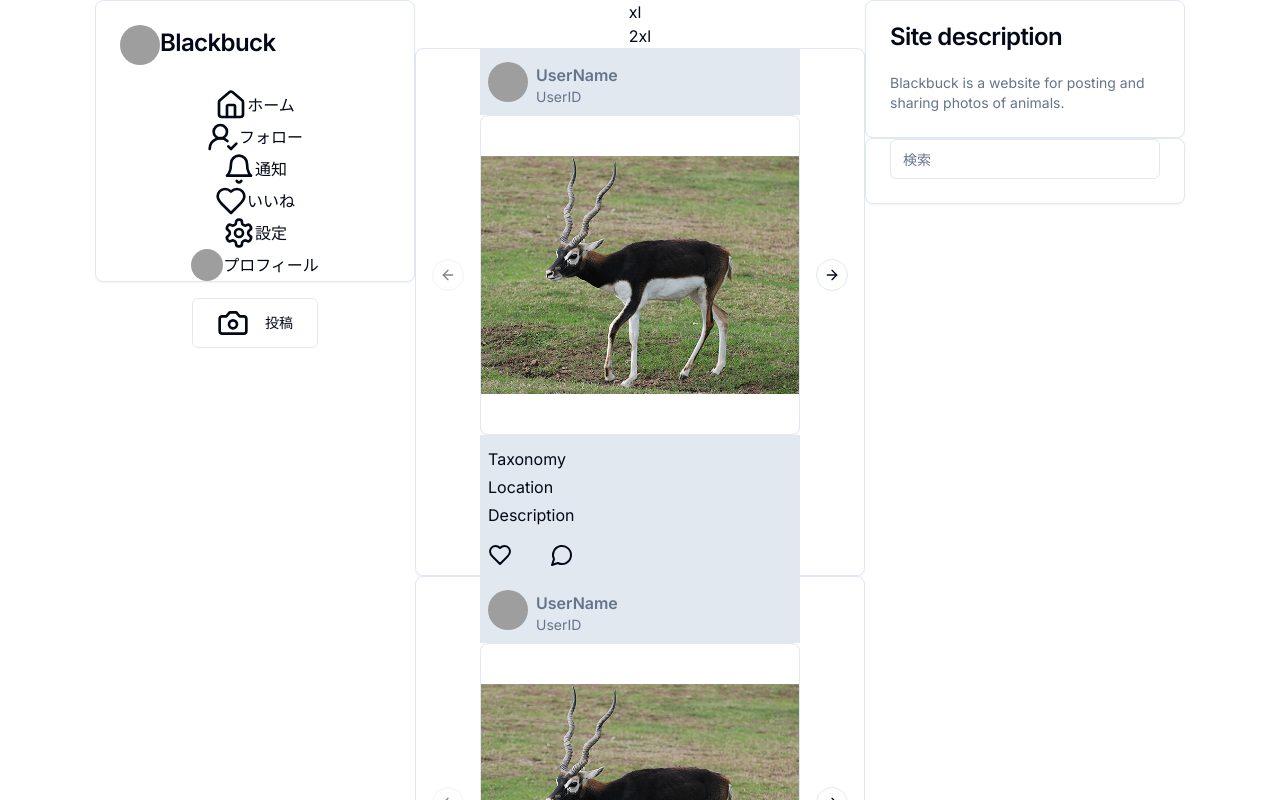
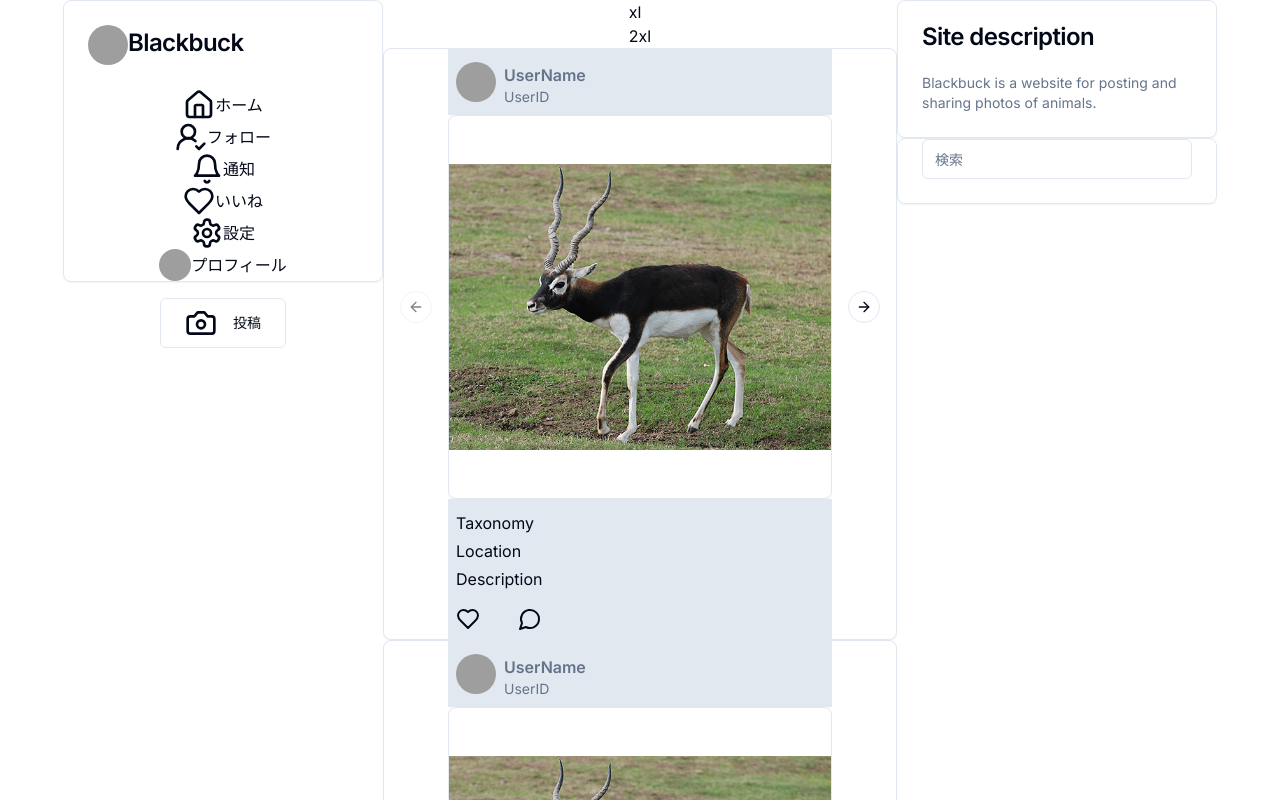
Before and after one commit to raithend/nextjs-project, a Next.js app: page / in a window 1280 px wide. Shown: the top 800 px of the page. Built offline with nearby package versions, Linux system fonts and the light colour scheme; grey boxes are pictures that could not be loaded.

Commit message:
カルーセルの大きさを調整した。

```diff
--- a/components/main-content/post.tsx
+++ b/components/main-content/post.tsx
@@ -42,7 +42,7 @@ export function Post() {
                 </CardHeader>
 
                 <CardContent className="p-0">
-                    <Carousel className="w-full max-w-xs">
+                    <Carousel className="w-full max-w-sm">
                     <CarouselContent>
                         {Array.from({ length: 5 }).map((_, index) => (
                         <CarouselItem key={index}>
```
